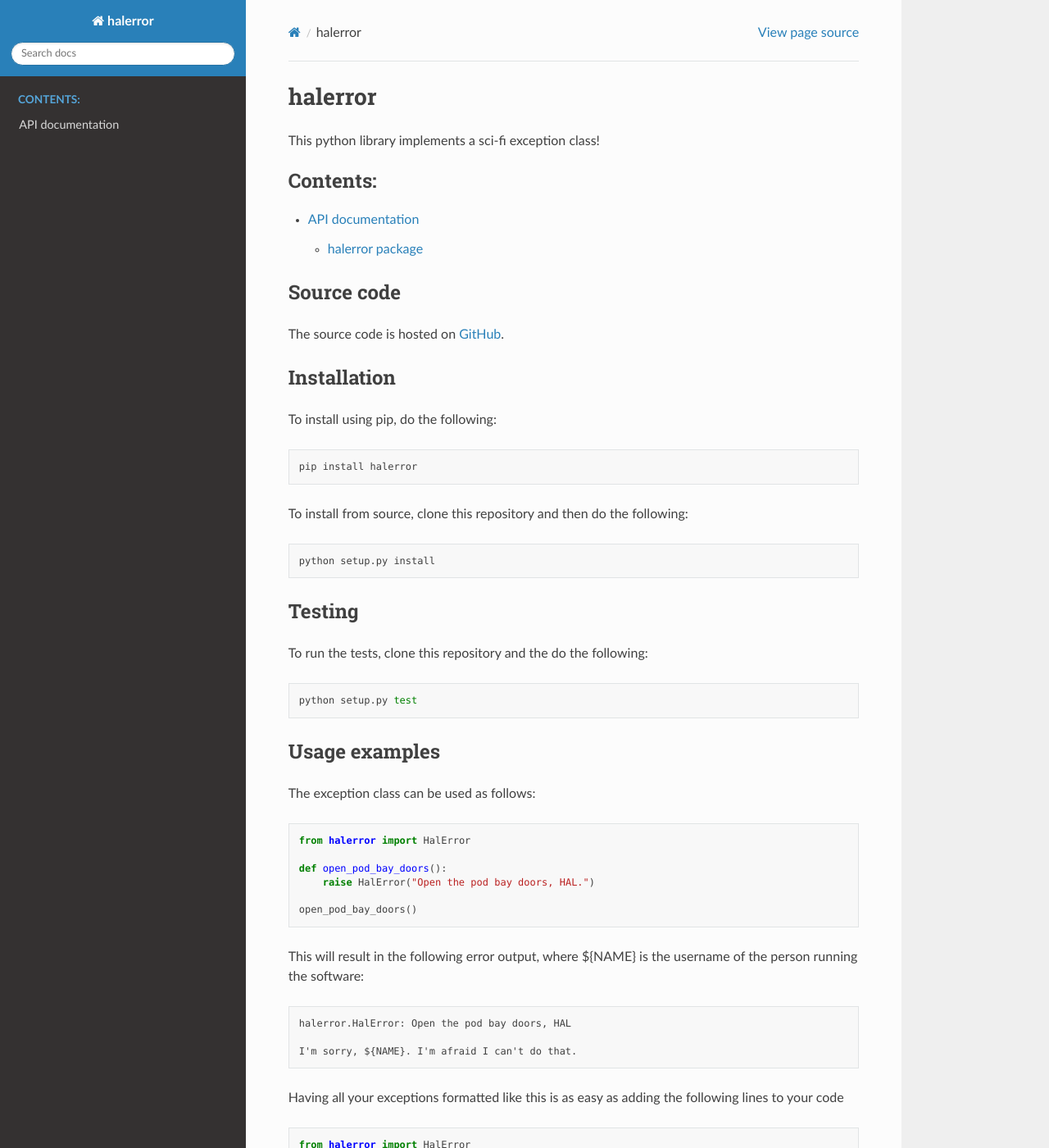
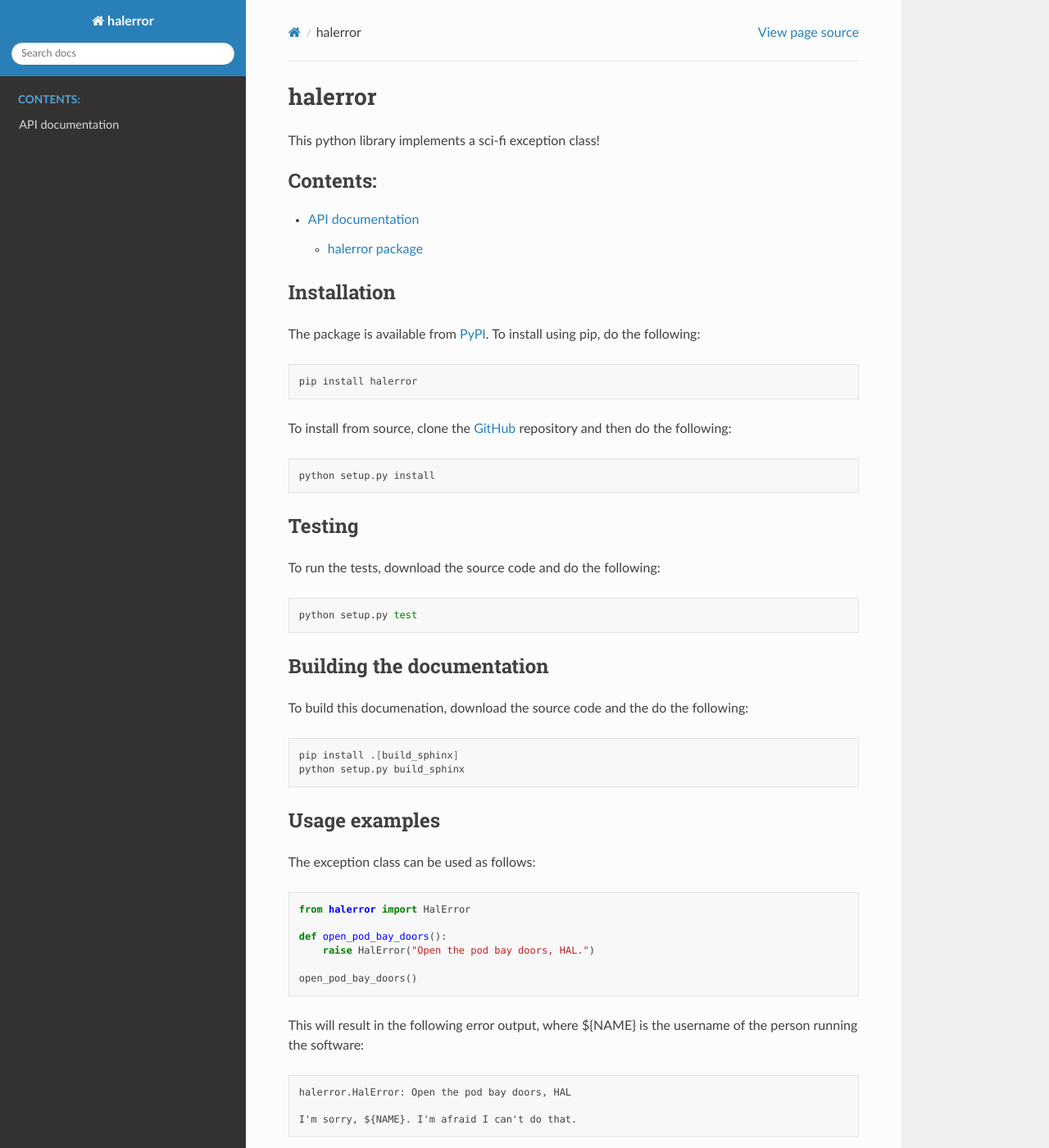
Before and after one commit to jmp1985/halerror, a Sphinx documentation site: the page built from docs/index.rst, in a window 1280 px wide and 1400 px high. Shown: the whole window at 82% size. Built offline with Sphinx 7.4.7 and the Read the Docs theme 2.0.0, drawn with Linux system fonts in a browser that asks for light colours.

Commit message:
Updated docs

```diff
--- a/docs/index.rst
+++ b/docs/index.rst
@@ -14,21 +14,16 @@ This python library implements a sci-fi exception class!
 
    API documentation <modules>
 
-Source code
------------
-
-The source code is hosted on `GitHub <https://github.com/jmp1985/halerror/>`_.
-
 Installation
 ------------
 
-To install using pip, do the following:
+The package is available from `PyPI <https://pypi.org/project/halerror/0.4.0/>`_. To install using pip, do the following:
 
 .. code-block:: bash
 
     pip install halerror
 
-To install from source, clone this repository and then do the following:
+To install from source, clone the `GitHub <https://github.com/jmp1985/halerror/>`_ repository and then do the following:
 
 .. code-block:: bash
 
@@ -37,11 +32,21 @@ To install from source, clone this repository and then do the following:
 Testing
 -------
 
-To run the tests, clone this repository and the do the following:
+To run the tests, download the source code and do the following:
 
 .. code-block:: bash
 
     python setup.py test
+
+Building the documentation
+--------------------------
+
+To build this documenation, download the source code and the do the following:
+
+.. code-block:: bash
+
+    pip install .[build_sphinx]
+    python setup.py build_sphinx
 
 Usage examples
 --------------
```
Also changed, not shown: README.md (+10 -0 lines).
